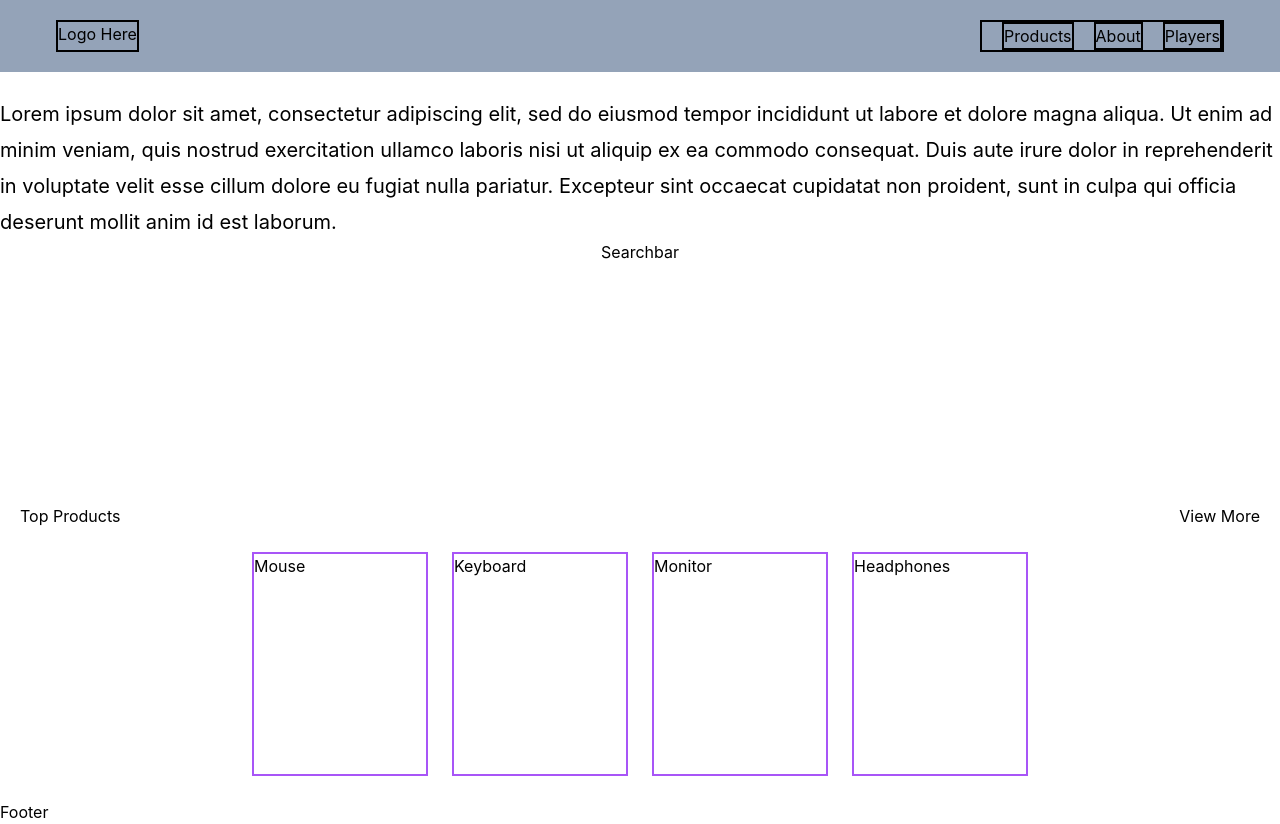
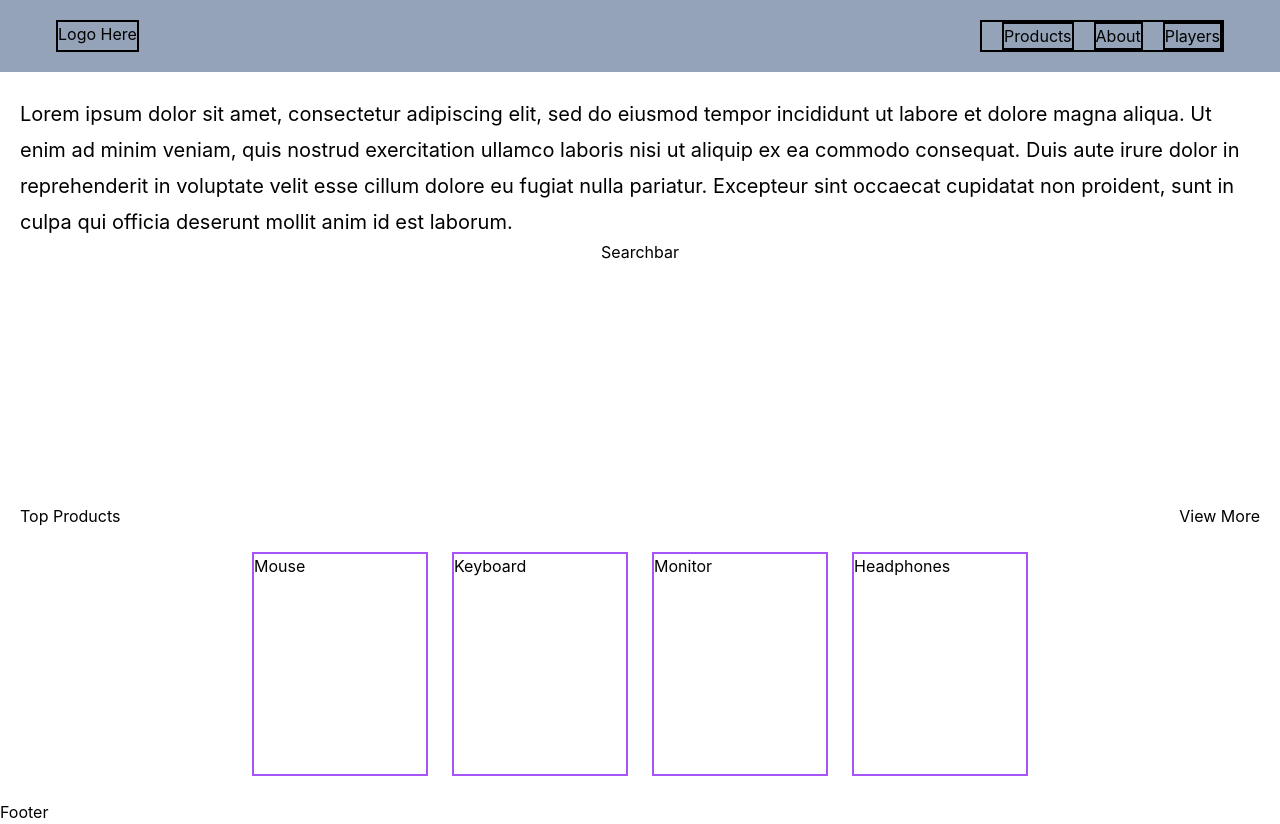
Before and after one commit to liucidity/gamer-gear, a Next.js app: page /home in a window 1280 px wide. Built offline with nearby package versions, Linux system fonts and the light colour scheme; what prettier-plugin-tailwindcss would draw is missing.

Commit message:
style: padding x for 1.25rem

```diff
--- a/pages/home/index.tsx
+++ b/pages/home/index.tsx
@@ -30,7 +30,7 @@ const Home = ({ children }: Props) => {
   return (
     <div className="flex h-screen w-screen flex-col items-center justify-between pt-24">
       <section className="flex w-full flex-col items-center">
-        <p className="prose-sm md:prose-xl">
+        <p className="px-5 prose-sm md:prose-xl">
           Lorem ipsum dolor sit amet, consectetur adipiscing elit, sed do eiusmod tempor incididunt ut labore et dolore magna aliqua. Ut enim ad minim veniam, quis nostrud exercitation ullamco laboris nisi ut aliquip ex ea commodo consequat. Duis aute irure dolor in reprehenderit in voluptate velit esse cillum dolore eu fugiat nulla pariatur. Excepteur sint occaecat cupidatat non proident, sunt in culpa qui officia deserunt mollit anim id est laborum.
         </p>
         <div className="flex w-full items-center justify-center">
```
